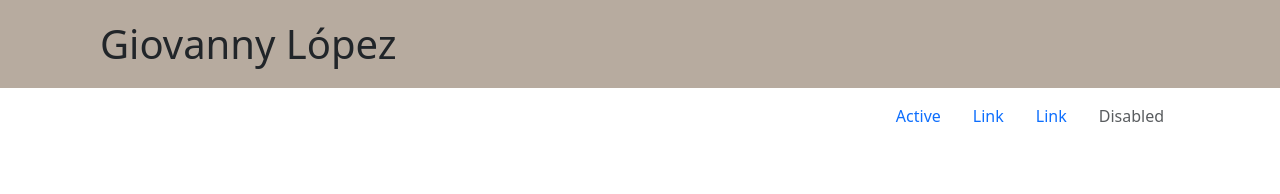
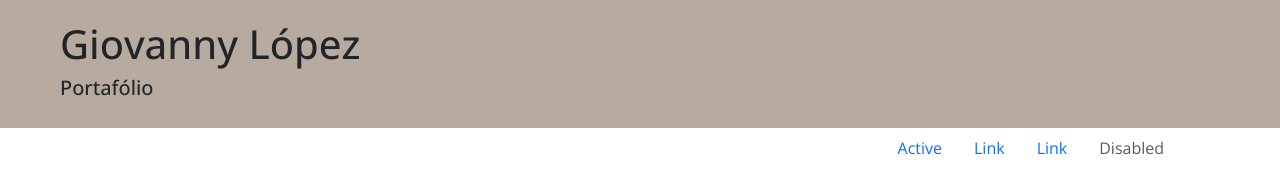
Before and after one commit to giovanny3/portafolio_gl, a plain HTML site: page index.html in a window 1280 px wide. Drawn offline with nearby package versions, Linux system fonts and the light colour scheme.

Commit message:
commit dos

```diff
--- a/assets/styles_css/styles.css
+++ b/assets/styles_css/styles.css
@@ -1,16 +1,27 @@
-h1 {
-    background-color: #b7ab9f;
-    display: flex;
-    padding-left: 100px;
-    padding-top: 20px;
-    padding-bottom: 20px;
-}
 
 .navegacion {
     padding-right: 100px;
 }
 
 .nav-item {
-color: black;
+color: rgb(61, 60, 60);
 
 }
+
+.titulo {
+    background-color: #b7ab9f;
+    padding-left: 60px;
+    padding-top: 20px;
+    padding-bottom: 20px;
+
+
+}
+body{
+    color: ;
+    font-family: "Open Sans", sans-serif;
+  font-optical-sizing: auto;
+  font-weight: <weight>;
+  font-style: normal;
+  font-variation-settings:
+    "wdth" 100;
+    }
--- a/index.html
+++ b/index.html
@@ -5,14 +5,17 @@
     <meta name="viewport" content="width=device-width, initial-scale=1.0">
     <title>Giovanny López</title>
     <link href="https://cdn.jsdelivr.net/npm/bootstrap@5.3.3/dist/css/bootstrap.min.css" rel="stylesheet" integrity="sha384-QWTKZyjpPEjISv5WaRU9OFeRpok6YctnYmDr5pNlyT2bRjXh0JMhjY6hW+ALEwIH" crossorigin="anonymous">
+    <link rel="preconnect" href="https://fonts.googleapis.com">
+<link rel="preconnect" href="https://fonts.gstatic.com" crossorigin>
+<link href="https://fonts.googleapis.com/css2?family=Open+Sans:ital,wght@0,300..800;1,300..800&display=swap" rel="stylesheet">
  <link rel="stylesheet" href="./assets/styles_css/styles.css">
 </head>
 <body>
     <div class="titulo">
-<h1>
-    Giovanny López
-</h1>
+       <h1> Giovanny López</h1>
+       <h5>Portafólio</h5>
     </div>
+
     <div class="navegacion">
       <ul class="nav justify-content-end">
         <li class="nav-item">
```
Also changed, not shown: assets/img/2.png (added), assets/img/3.png (added), assets/img/4.png (added), assets/img/5.png (added), assets/img/6.png (added), assets/img/9.png (added), assets/img/Screenshot (7).png (added), assets/img/WhatsApp Image 2024-04-04 at 2.08.58 PM (3).jpeg (added), assets/img/WhatsApp Image 2024-04-04 at 2.08.58 PM.jpeg (added), assets/img/cupon-1.jpg (added), assets/img/git hub.png (added), assets/img/git.png (added), assets/img/m.png (added).
